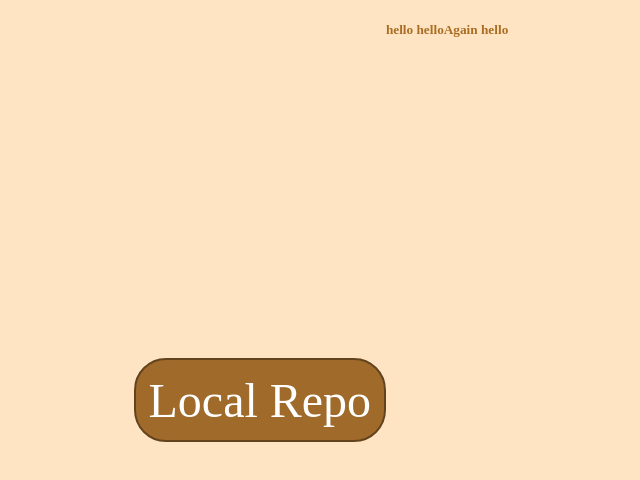
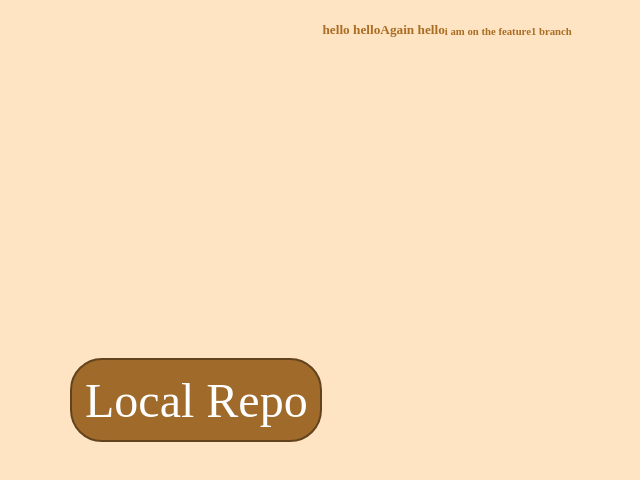
Before and after one commit to naziya-cyber/My-Local-Repo, a plain HTML site: page index.html in a window 1280 px wide. Shown: the whole page, without its empty margins (319-959 px from the left). Drawn offline with Linux system fonts and the light colour scheme.

Commit message:
feature1 branch

```diff
--- a/index.html
+++ b/index.html
@@ -37,6 +37,8 @@
 
     <h5>hello hello</h5>
     <h5>Again hello</h5>
+    <h6>i am on the feature1 branch
+    </h6>
 
 </body>
 </html>
```
